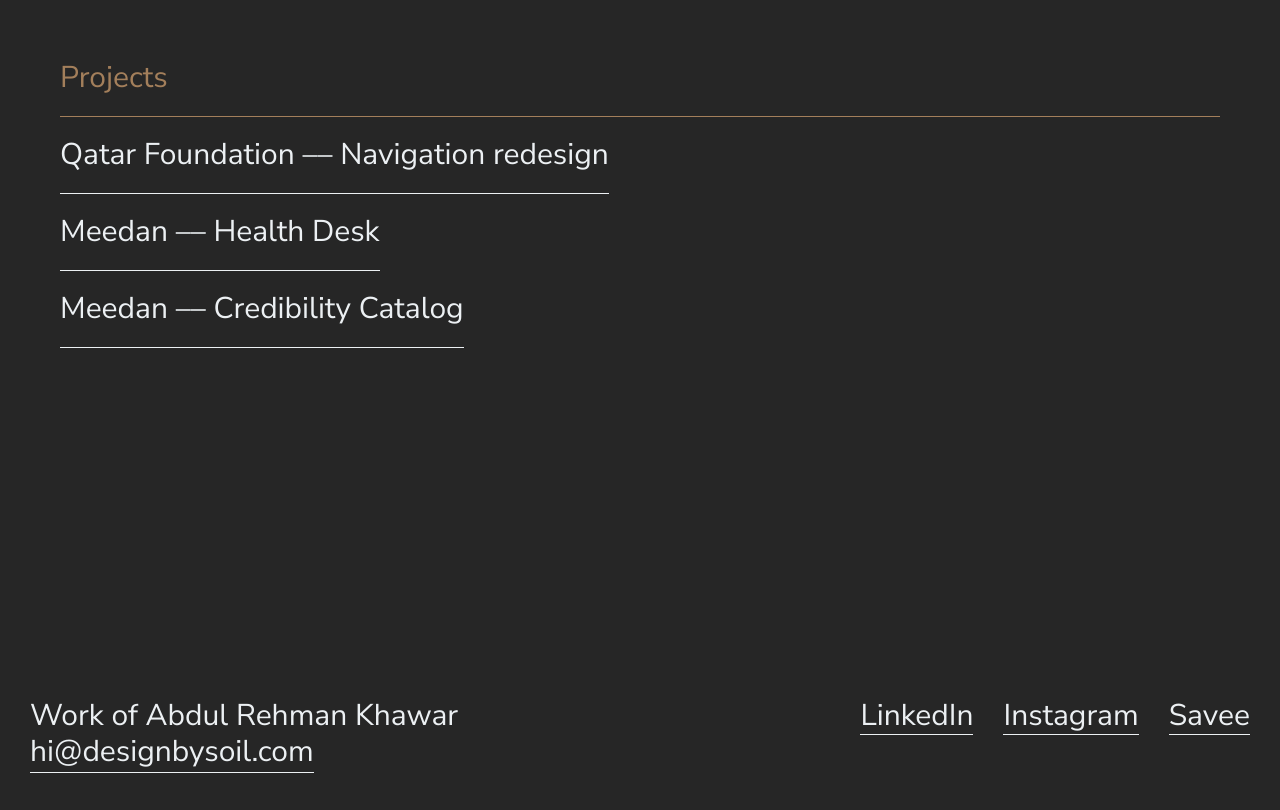
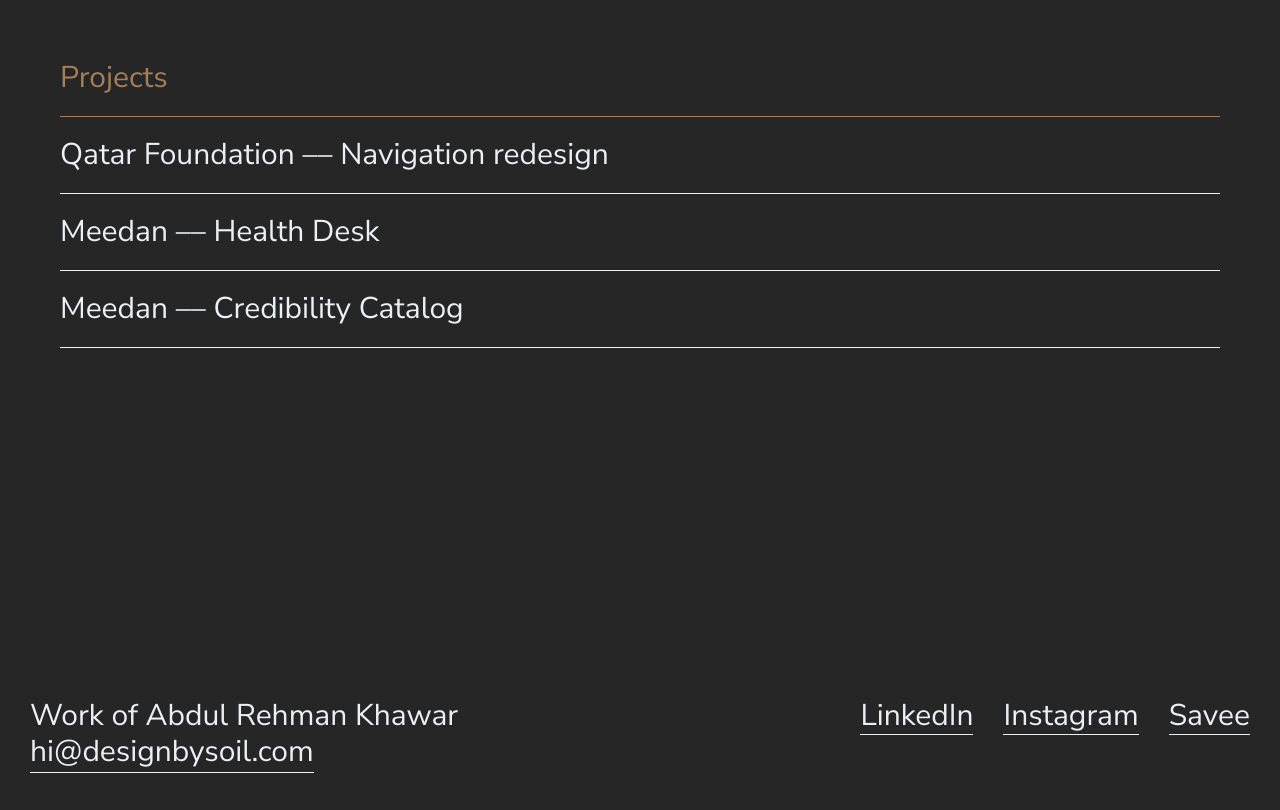
Before and after one commit to designbysoil/designbysoil.com, a Jekyll site: the page built from index.html, in a window 1280 px wide. Shown: the part 542-1352 px from the top of the page. Built offline with Jekyll 4.4.1, drawn with Linux system fonts in a browser that asks for light colours; nearby versions of some CDN libraries; a script that is not in the unit is left out.

Commit message:
Project list links.

```diff
--- a/css/master.scss
+++ b/css/master.scss
@@ -161,8 +161,7 @@
 }
 
 .project-list .item a {
-    position: relative;
-    display: inline-block;
+    display: flex;
     padding: 20px 0;
     &:hover .media {
         opacity: 1;
@@ -181,9 +180,9 @@
     transform: translate(120%, -50%);
     z-index: -2;
     object-fit: cover;
-    pointer-events: none;
     img {
         border-radius: 8px;
+        pointer-events: none;
     }
 }
 
```
